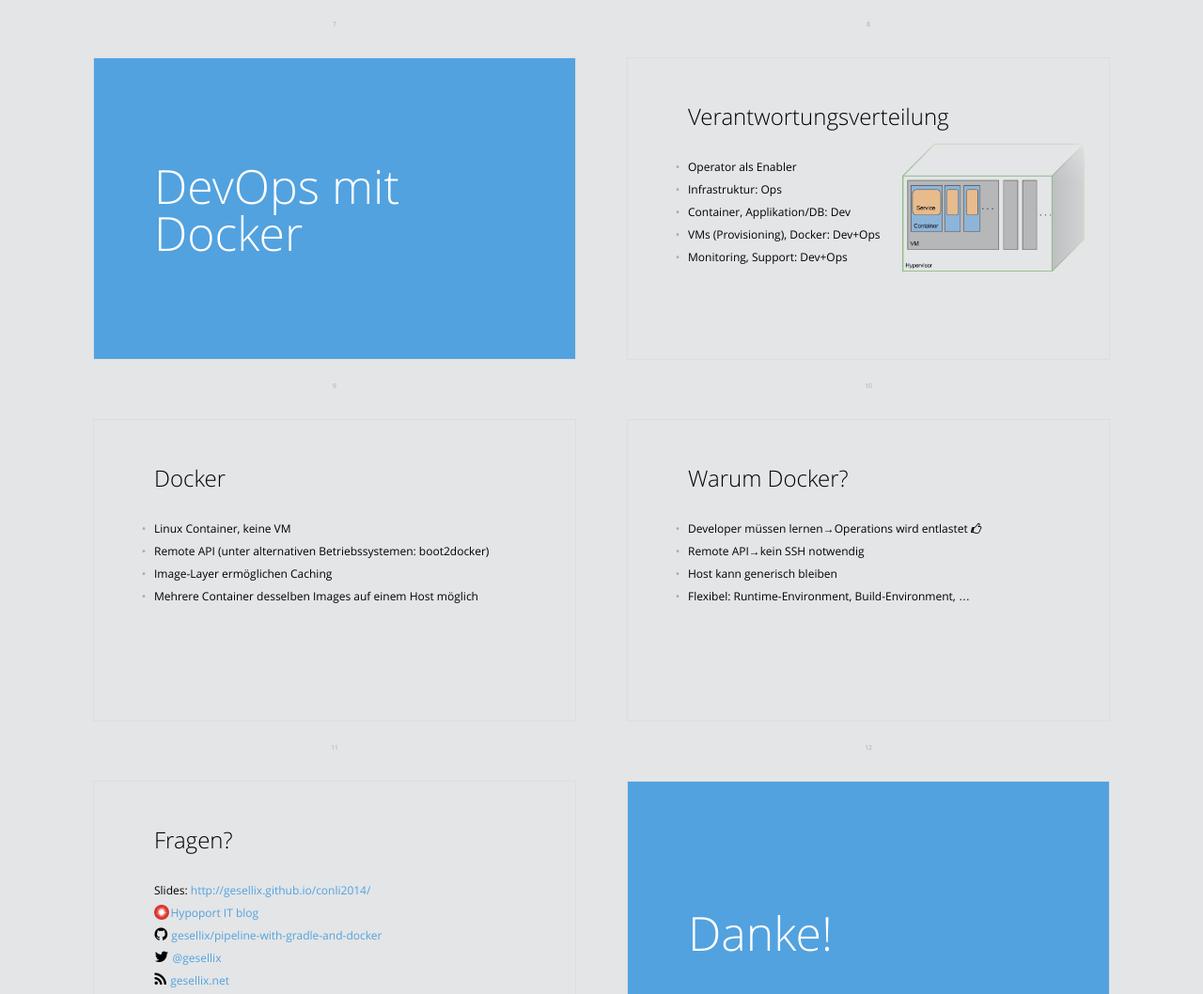
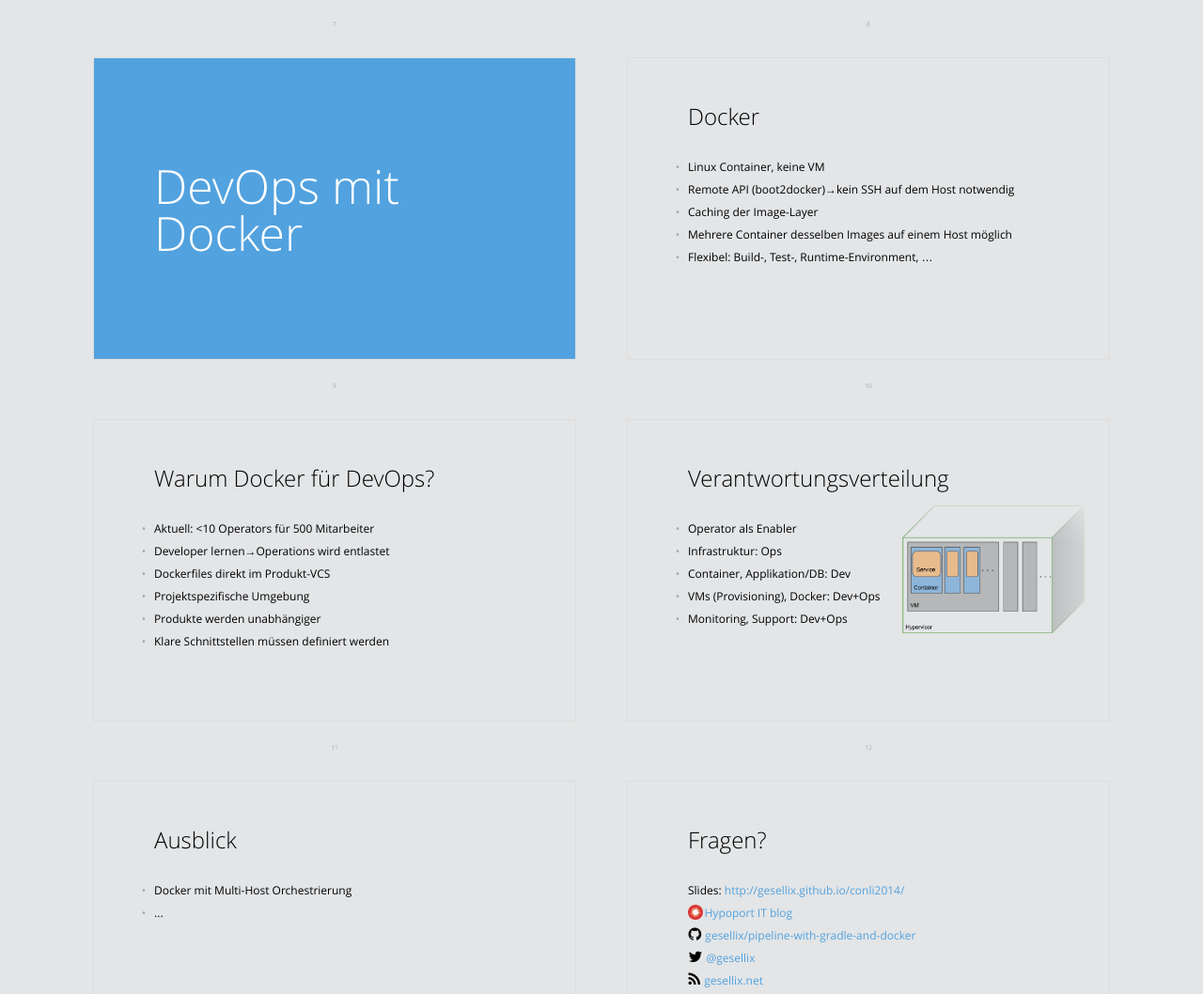
Before and after one commit to gesellix/conli2014, a plain HTML site: page index.html in a window 1280 px wide. Shown: the part 1704-2762 px from the top of the page at 94% size. Drawn offline with Linux system fonts and the light colour scheme.

Commit message:
more content - needs cleanup

```diff
--- a/index.html
+++ b/index.html
@@ -203,6 +203,35 @@
     </div>
 </section>
 
+<section class="slide" id="docker-overview">
+    <div>
+        <h2>Docker</h2>
+
+        <ul>
+            <li>Linux Container, keine VM</li>
+            <li>Remote API (boot2docker)&#8594;kein SSH auf dem Host notwendig</li>
+            <li>Caching der Image-Layer</li>
+            <li>Mehrere Container desselben Images auf einem Host möglich</li>
+            <li>Flexibel: Build-, Test-, Runtime-Environment, &hellip;</li>
+        </ul>
+    </div>
+</section>
+
+<section class="slide" id="why-docker">
+    <div>
+        <h2>Warum Docker für DevOps?</h2>
+
+        <ul>
+            <li>Aktuell: &lt;10 Operators für 500 Mitarbeiter</li>
+            <li>Developer lernen&#8594;Operations wird entlastet</li>
+            <li>Dockerfiles direkt im Produkt-VCS</li>
+            <li>Projektspezifische Umgebung</li>
+            <li>Produkte werden unabhängiger</li>
+            <li>Klare Schnittstellen müssen definiert werden</li>
+        </ul>
+    </div>
+</section>
+
 <section class="slide" id="devops-responsibilities">
     <div>
         <h2>Verantwortungsverteilung</h2>
@@ -232,29 +261,13 @@
     </style>
 </section>
 
-<section class="slide" id="docker-overview">
+<section class="slide" id="whats-next">
     <div>
-        <h2>Docker</h2>
+        <h2>Ausblick</h2>
 
         <ul>
-            <li>Linux Container, keine VM</li>
-            <li>Remote API (unter alternativen Betriebssystemen: boot2docker)</li>
-            <li>Image-Layer ermöglichen Caching</li>
-            <li>Mehrere Container desselben Images auf einem Host möglich</li>
-        </ul>
-    </div>
-</section>
-
-<section class="slide" id="why-docker">
-    <div>
-        <h2>Warum Docker?</h2>
-
-        <ul>
-            <li>Developer müssen lernen&#8594;Operations wird entlastet
-                <i class="fa fa-thumbs-o-up" style="display: inline;"></i></li>
-            <li>Remote API&#8594;kein SSH notwendig</li>
-            <li>Host kann generisch bleiben</li>
-            <li>Flexibel: Runtime-Environment, Build-Environment, &hellip;</li>
+            <li>Docker mit Multi-Host Orchestrierung</li>
+            <li>...</li>
         </ul>
     </div>
 </section>
@@ -300,6 +313,7 @@
             font-size: 32px;
             padding-left: 1px;
         }
+
         .link-fa a {
             padding-left: 2px;
         }
```
